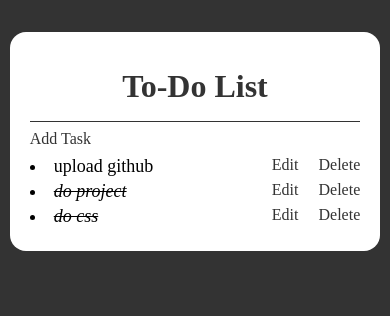
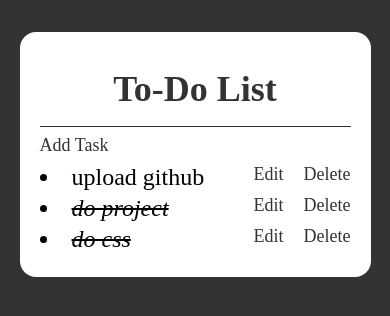
Before and after one commit to truonganhvu205/to-do-list-app-django, a Django app: page / in a window 390 px wide. Shown: the top 316 px of the page. Run offline with Django 5.2, Linux system fonts and the light colour scheme; data comes from the database, SQL or seed files in the repository; both versions use the stored data as it was after the commit.

Commit message:
to-do list

```diff
--- a/todolist_app/static/css/style.css
+++ b/todolist_app/static/css/style.css
@@ -12,7 +12,7 @@ body {
 
 .container {
     background-color: #fff;
-    max-width: 95%;
+    max-width: 400px;
     padding: 1.25rem;
     border-radius: 1rem;
     margin: auto;
@@ -42,6 +42,11 @@ header h1 {
     text-underline-offset: 2px;
 }
 
+.add_task:active, .task_list a:active {
+    text-decoration: underline;
+    text-underline-offset: 2px;
+}
+
 .task_list .uncompleted, .task_list .completed {
     display: flex;
     margin-bottom: 4px;
@@ -49,8 +54,8 @@ header h1 {
 
 .task_list .uncompleted ul, .task_list .completed ul {
     flex: 1;
-    max-width: 90%;
-    font-size: large;
+    max-width: 250px;
+    font-size: x-large;
     overflow-wrap: break-word;
     list-style-position: inside;
 }
@@ -76,3 +81,18 @@ section input:hover {
     cursor: pointer;
     opacity: 0.6;
 }
+
+@media (max-width: 400px) {
+    .container {
+        max-width: 90%;
+    }
+
+    .task_list .uncompleted ul, .task_list .completed ul {
+        max-width: 100%;
+        font-size: x-large;
+    }
+
+    a {
+        font-size: large;
+    }
+}
```
Also changed, not shown: db.sqlite3.
